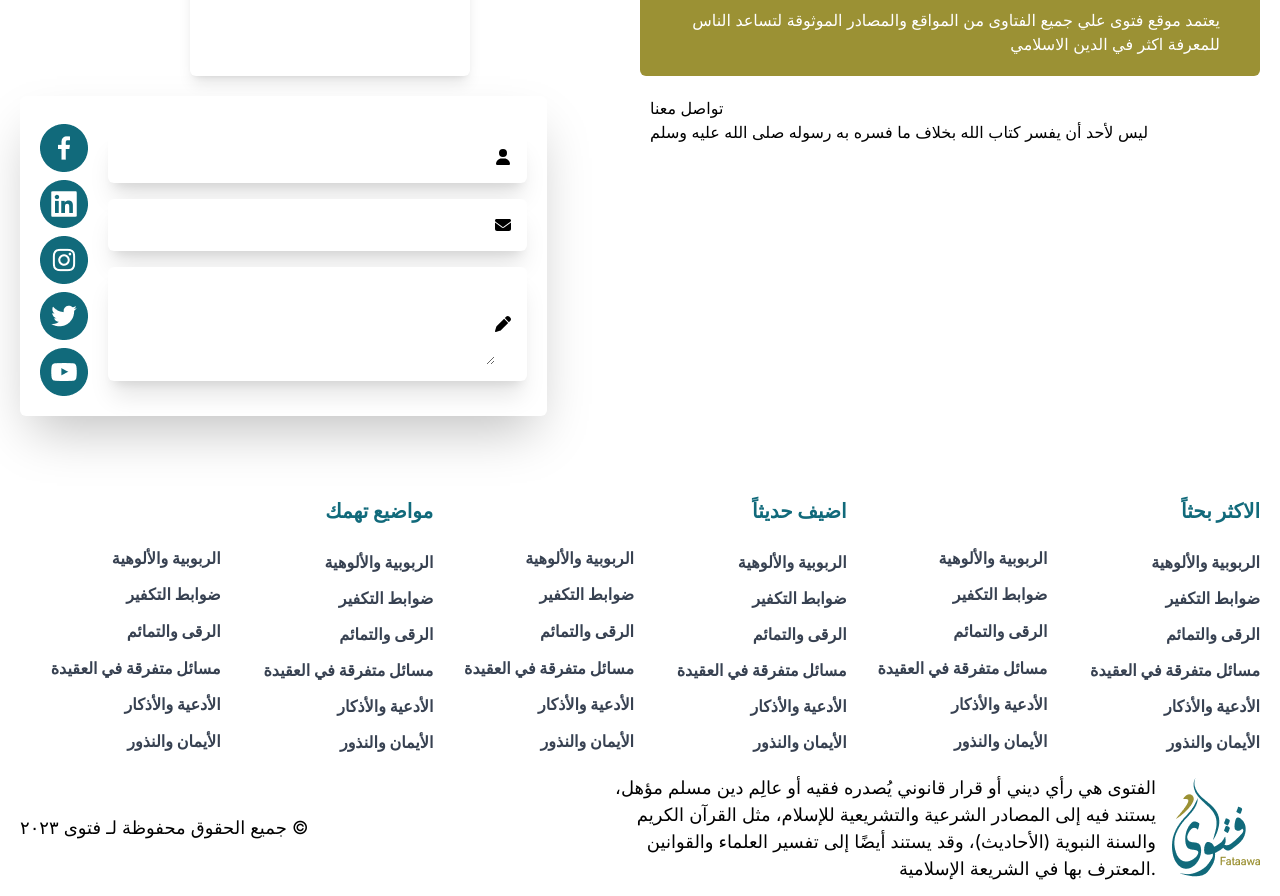
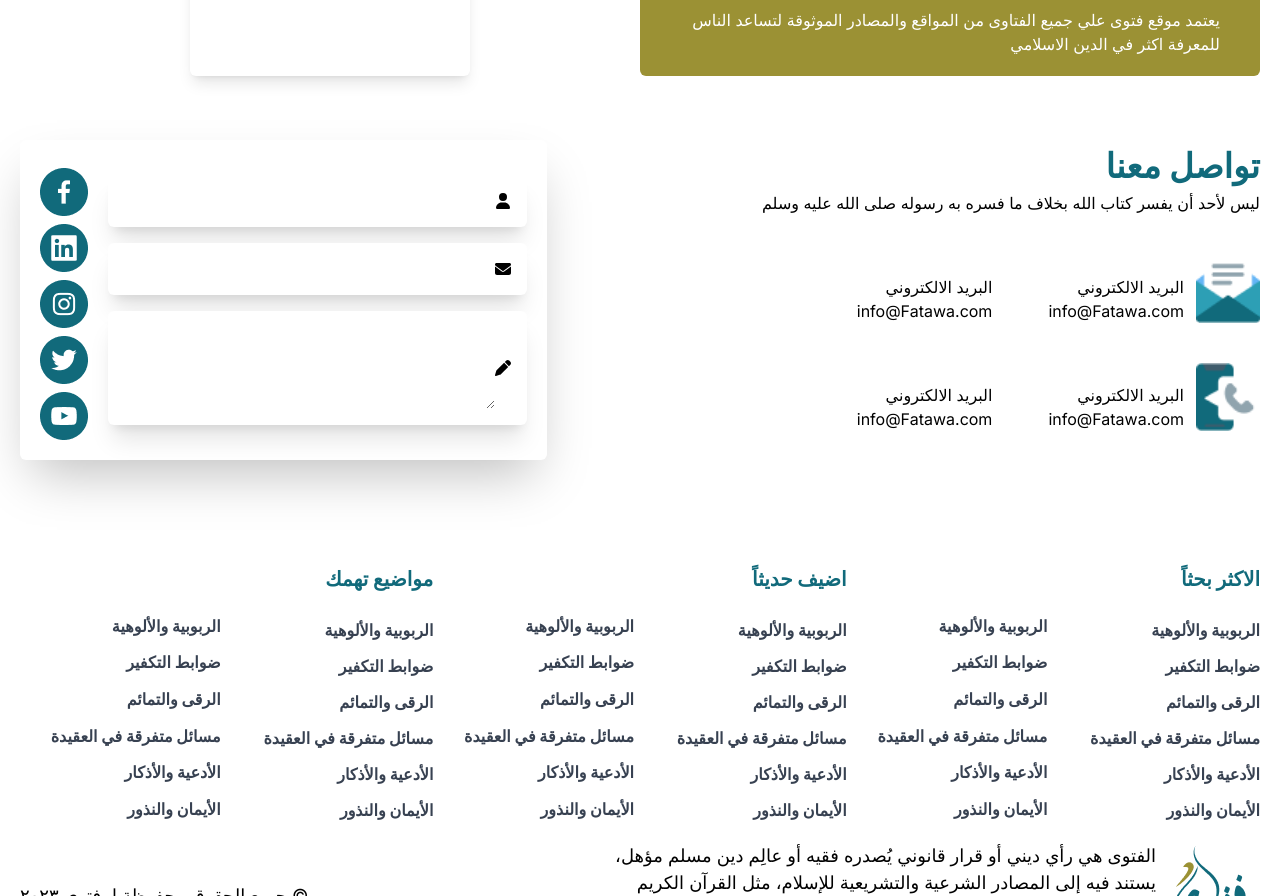
Before and after one commit to rumon5h/fatawau, a Next.js app: page / in a window 1280 px wide. Shown: the part 1432-2328 px from the top of the page. Built offline with nearby package versions, Linux system fonts and the light colour scheme.

Commit message:
updated contact page

```diff
--- a/src/components/contact/Contact.jsx
+++ b/src/components/contact/Contact.jsx
@@ -5,39 +5,125 @@ import React from "react";
 
 const Contact = () => {
   return (
-    <div className="px-5 grid grid-cols-1 md:grid-cols-2 gap-5 mt-5">
+    <div className="px-5 grid grid-cols-1 md:grid-cols-2 gap-5 my-16">
       <div className="flex items-center bg-white p-5 rounded-md shadow-2xl w-fit">
         <div className="mr-5">
-          <Image className="mt-2 cursor-pointer" src="/facebook_icon.png" alt="" width={48} height={48} />
-          <Image className="mt-2 cursor-pointer" src="/linkedin_icon.png" alt="" width={48} height={48} />
-          <Image className="mt-2 cursor-pointer" src="/logo-instagram.png" alt="" width={48} height={48} />
-          <Image className="mt-2 cursor-pointer" src="/twitter_icon.png" alt="" width={48} height={48} />
-          <Image className="mt-2 cursor-pointer" src="/youtube_icon.png" alt="" width={48} height={48} />
+          <Image
+            className="mt-2 cursor-pointer"
+            src="/facebook_icon.png"
+            alt=""
+            width={48}
+            height={48}
+          />
+          <Image
+            className="mt-2 cursor-pointer"
+            src="/linkedin_icon.png"
+            alt=""
+            width={48}
+            height={48}
+          />
+          <Image
+            className="mt-2 cursor-pointer"
+            src="/logo-instagram.png"
+            alt=""
+            width={48}
+            height={48}
+          />
+          <Image
+            className="mt-2 cursor-pointer"
+            src="/twitter_icon.png"
+            alt=""
+            width={48}
+            height={48}
+          />
+          <Image
+            className="mt-2 cursor-pointer"
+            src="/youtube_icon.png"
+            alt=""
+            width={48}
+            height={48}
+          />
         </div>
         <div className="flex flex-col gap-4">
           <div className="flex w-[419px] h-[52px] shadow-xl items-center p-[16px] bg-white rounded-md">
-            <input className="w-full outline-none border-none h-full p-[16px] text-right" type="text" name="name" id="name" />
+            <input
+              className="w-full outline-none border-none h-full p-[16px] text-right"
+              type="text"
+              name="name"
+              id="name"
+            />
             <FontAwesomeIcon icon={faUser} width={16} height={16} />
           </div>
-          <div className="flex w-[419px] h-[52px] shadow-xl items-center p-[16px] bg-white rounded-md" >
-            <input className="w-full outline-none border-none h-full p-[16px] text-right" type="email" name="email" id="email" />{" "}
+          <div className="flex w-[419px] h-[52px] shadow-xl items-center p-[16px] bg-white rounded-md">
+            <input
+              className="w-full outline-none border-none h-full p-[16px] text-right"
+              type="email"
+              name="email"
+              id="email"
+            />{" "}
             <FontAwesomeIcon icon={faEnvelope} width={16} height={16} />
           </div>
           <div className="h-[114px] flex w-[419px] shadow-xl items-center p-[16px] bg-white rounded-md">
-            <textarea className="outline-none border-none w-full h-full text-right" name="message" id="message"></textarea>
+            <textarea
+              className="outline-none border-none w-full h-full text-right"
+              name="message"
+              id="message"
+            ></textarea>
             <FontAwesomeIcon icon={faPen} width={16} height={16} />
           </div>
         </div>
       </div>
+
       <div>
-       <div>
-       <h3>تواصل معنا</h3>
-        <p>ليس لأحد أن يفسر كتاب الله بخلاف ما فسره به رسوله صلى الله عليه وسلم</p>
-       </div>
-       <div>
+        <div>
+          <h3 className="text-right text-[34px] font-bold  text-[#116A7B]">
+            تواصل معنا
+          </h3>
+          <p className="text-[16px] text-black text-right">
+            ليس لأحد أن يفسر كتاب الله بخلاف ما فسره به رسوله صلى الله عليه وسلم
+          </p>
+        </div>
 
-       </div>
-       <div></div>
+        <div className="flex items-center flex-row-reverse mt-10">
+          <div className="flex flex-row-reverse">
+            <Image
+              className="ml-3"
+              src="/email1.png"
+              alt=""
+              width={64}
+              height={64}
+            />
+            <div className="mt-5">
+              <p className="text-right">البريد الالكتروني</p>
+              <p className="text-right">info@Fatawa.com</p>
+            </div>
+          </div>
+          <div className="mt-5 mr-14" >
+            <p className="text-right">البريد الالكتروني</p>
+            <p className="text-right">info@Fatawa.com</p>
+          </div>
+        </div>
+
+        <div className="flex items-center flex-row-reverse mt-10">
+          <div className="flex flex-row-reverse">
+            <Image
+              className="ml-3"
+              src="/call1.png"
+              alt=""
+              width={64}
+              height={64}
+            />
+            <div className="mt-5">
+              <p className="text-right">البريد الالكتروني</p>
+              <p className="text-right">info@Fatawa.com</p>
+            </div>
+          </div>
+          <div className="mt-5 mr-14" >
+            <p className="text-right">البريد الالكتروني</p>
+            <p className="text-right">info@Fatawa.com</p>
+          </div>
+        </div>
+
       </div>
     </div>
   );
```
Also changed, not shown: public/call1.png (added), public/email1.png (added).
